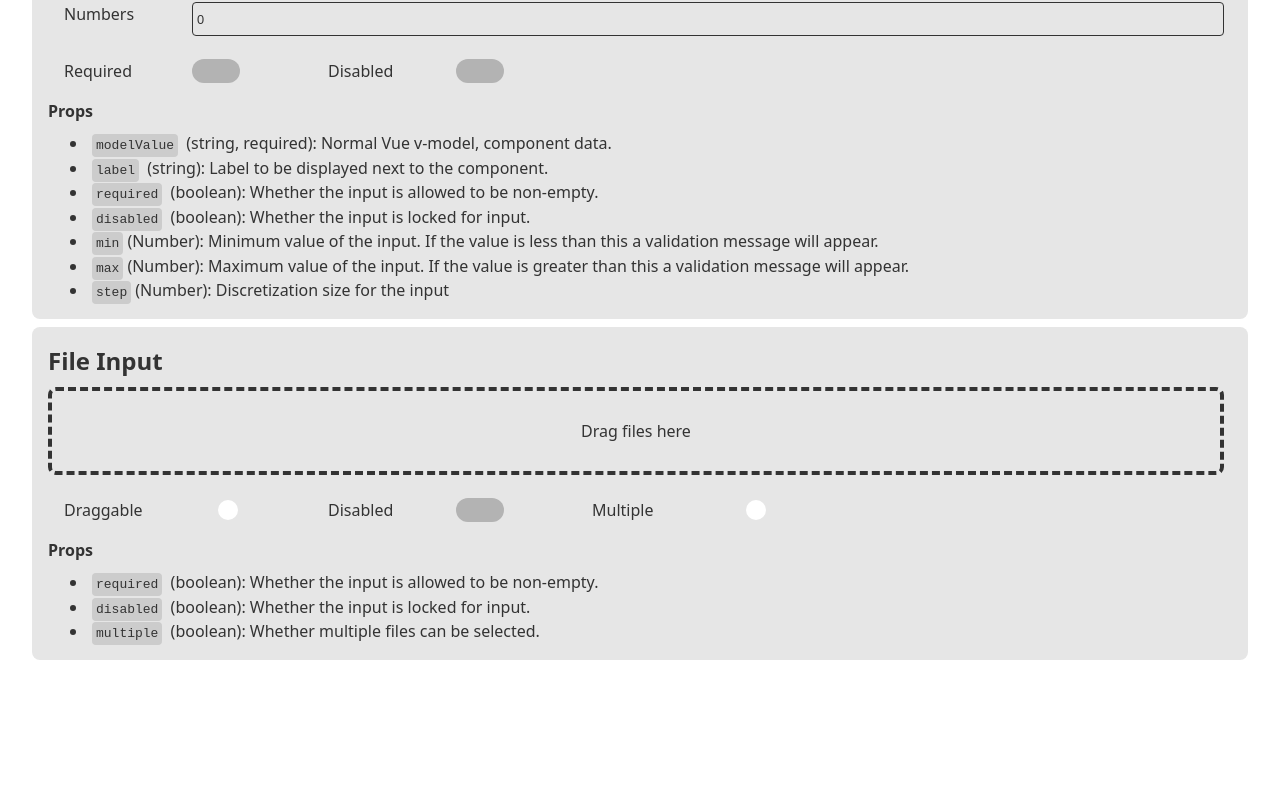
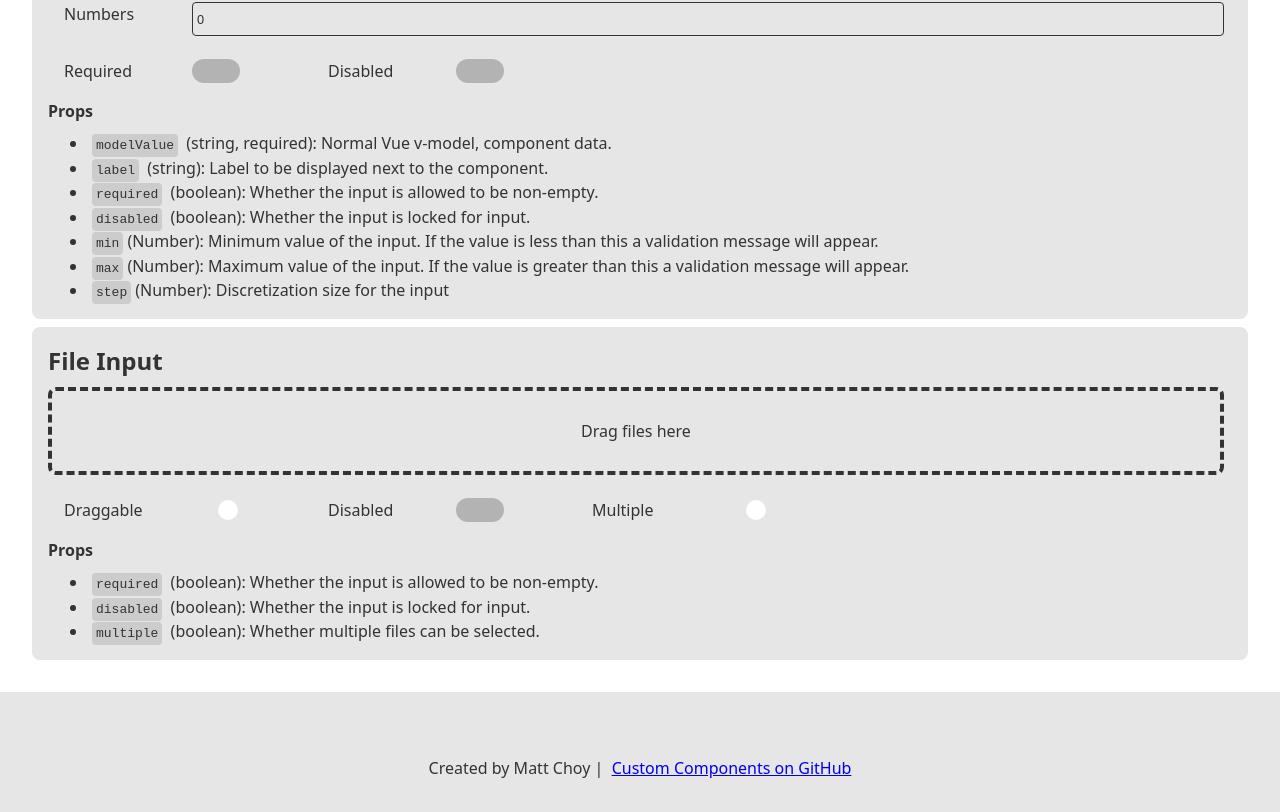
Before and after one commit to MattPChoy/CustomComponents, a Vue app: page / in a window 1280 px wide. Shown: the part 587-1399 px from the top of the page. Before the commit the page ends 1279 px from the top, so only its background shows below. Built offline with nearby package versions, Linux system fonts and the light colour scheme.

Commit message:
Add a footer with a link to the github repository.

```diff
--- a/src/App.vue
+++ b/src/App.vue
@@ -3,6 +3,9 @@
 
   </NavBar>
   <InputExamples/>
+  <div class="footer-container">
+    Created by Matt Choy | &nbsp; <a href="http://github.com/MattPChoy/CustomCompoments">Custom Components on GitHub</a>
+  </div>
 </template>
 
 <script setup lang="ts">
@@ -12,4 +15,13 @@ import NavBar from "./components/Layout/NavBar.vue";
 </script>
 
 <style scoped>
+.footer-container {
+  display: flex;
+  flex-direction: row;
+  justify-content: center;
+  align-items: center;
+
+  background-color: var(--bg-main-10);
+  padding: var(--space-8) var(--space-2) var(--space-4) var(--space-2);
+}
 </style>
```
